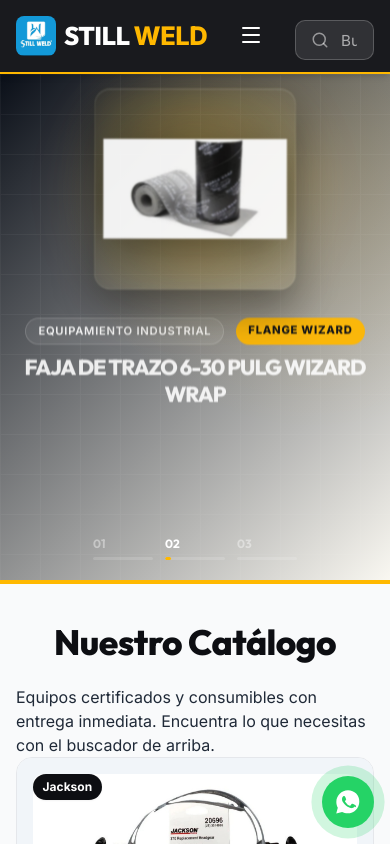
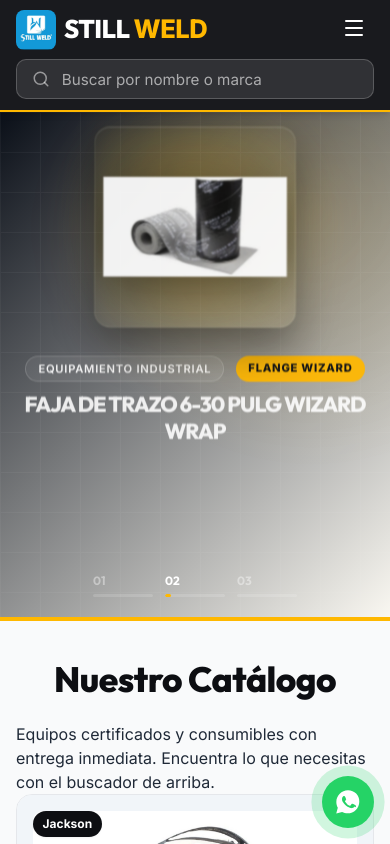
Before and after one commit to michellrq25/still-weld-app, a Next.js app: page / in a window 390 px wide. Shown: the top 844 px of the page. Built offline with nearby package versions, Linux system fonts and the light colour scheme.

Commit message:
feat: initialize App styles with header, navigation, and hero section components

```diff
--- a/src/App.css
+++ b/src/App.css
@@ -1599,18 +1599,21 @@
 
 @media (max-width: 768px) {
   .site-header {
-    padding: 0.75rem 1rem;
+    padding: 0.5rem 1rem 0.65rem;
+  }
+
+  .header-container {
+    flex-wrap: wrap;
+    gap: 0.35rem 1rem;
   }
 
   .search-bar {
     order: 4;
+    flex: 0 0 100%;
+    flex-basis: 100%;
     width: 100%;
     max-width: 100%;
-    margin-top: 0.5rem;
-  }
-
-  .header-container {
-    flex-wrap: wrap;
+    margin-top: 0.15rem;
   }
 
   .nav-menu {
```
